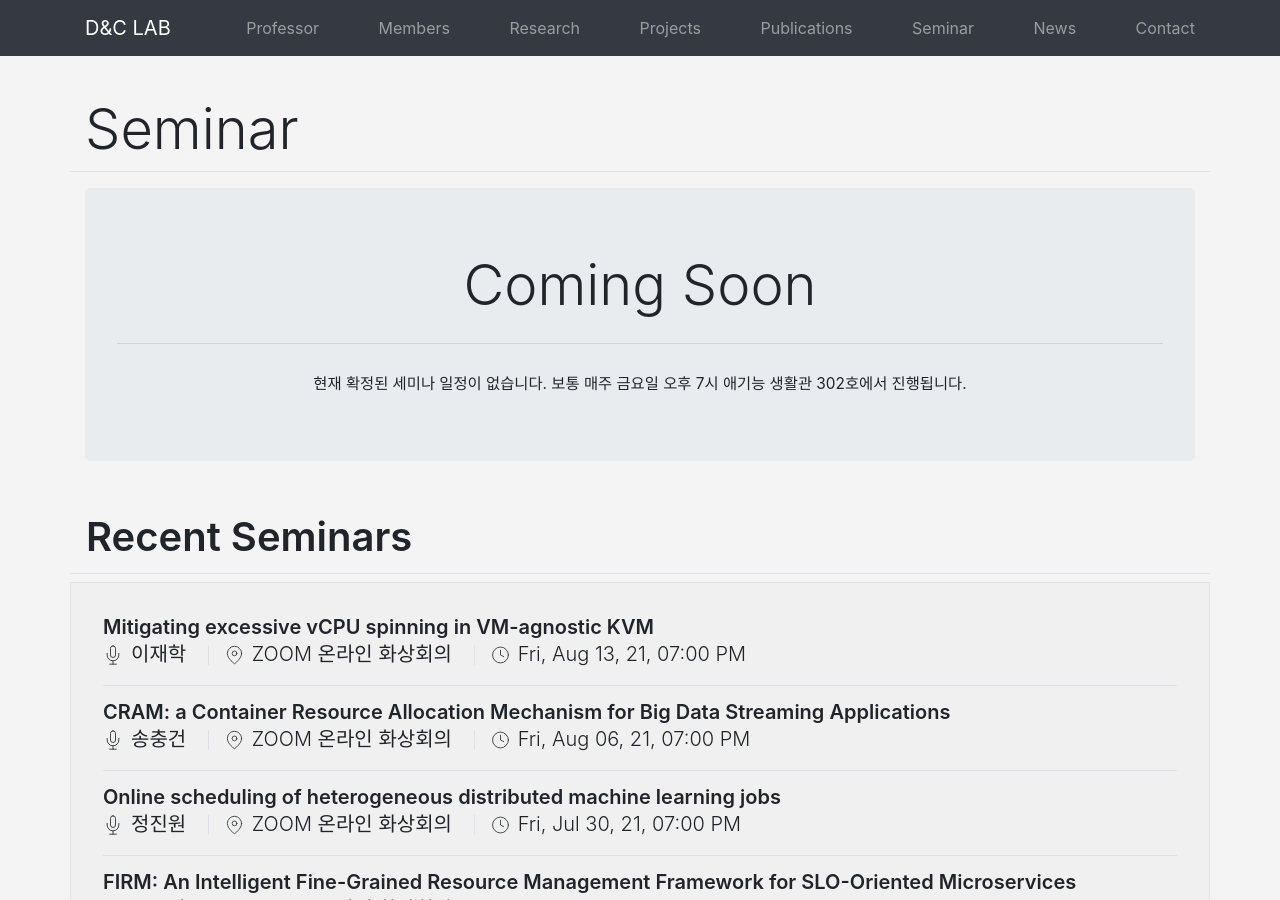
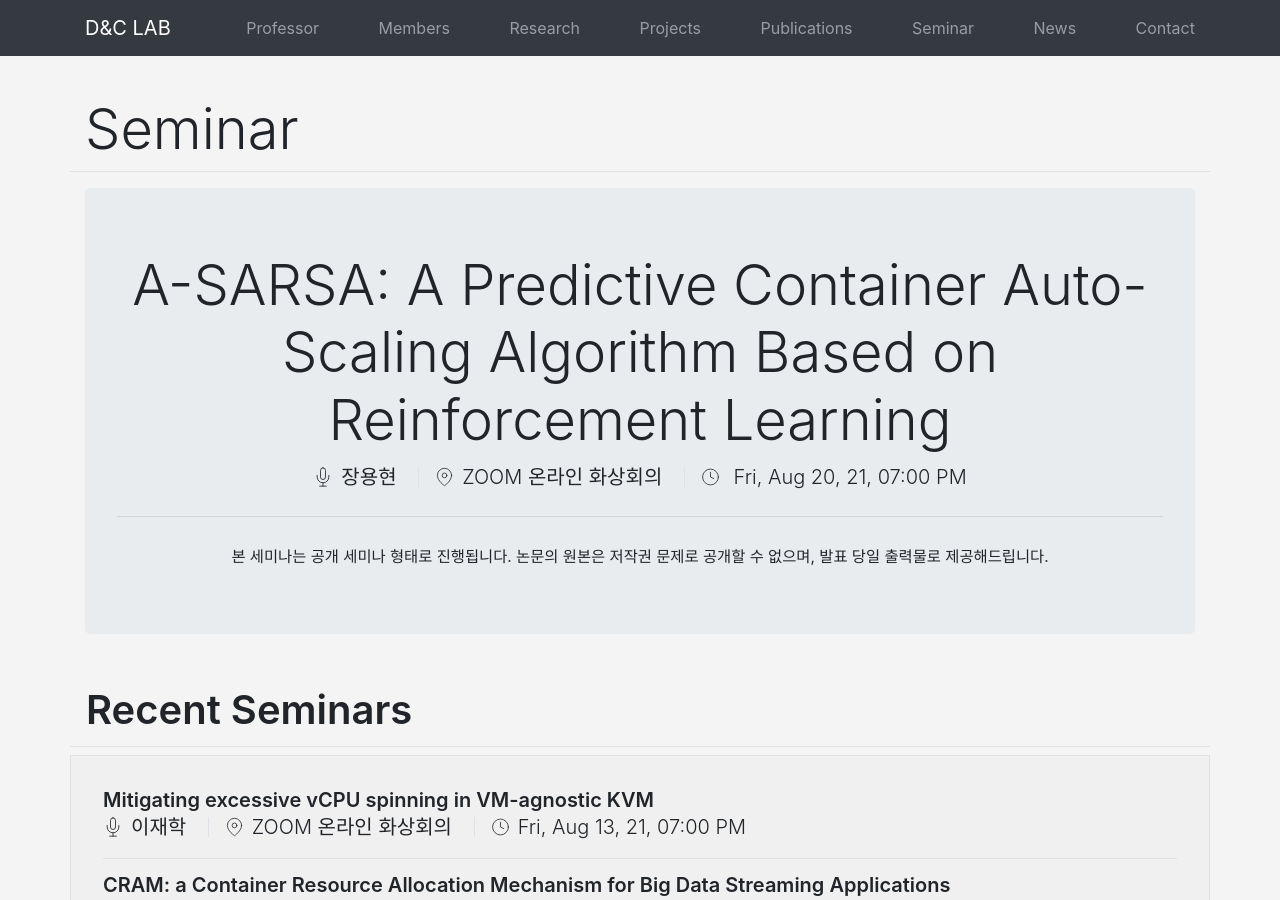
Before and after one commit to KU-Cloud/ku-cloud.github.io, a Jekyll site: the page built from seminar.html, in a window 1280 px wide and 900 px high. Built offline with Jekyll 4.4.1, drawn with Linux system fonts in a browser that asks for light colours.

Commit message:
Update seminars.yaml

```diff
--- a/_data/seminars.yaml
+++ b/_data/seminars.yaml
@@ -743,3 +743,7 @@
   date: 2021-08-13T19:00:00.000+0900
   speacker: 이재학
   location: ZOOM 온라인 화상회의
+- title: 'A-SARSA: A Predictive Container Auto-Scaling Algorithm Based on Reinforcement Learning'
+  date: 2021-08-20T19:00:00.000+0900
+  speacker: 장용현
+  location: ZOOM 온라인 화상회의
```
